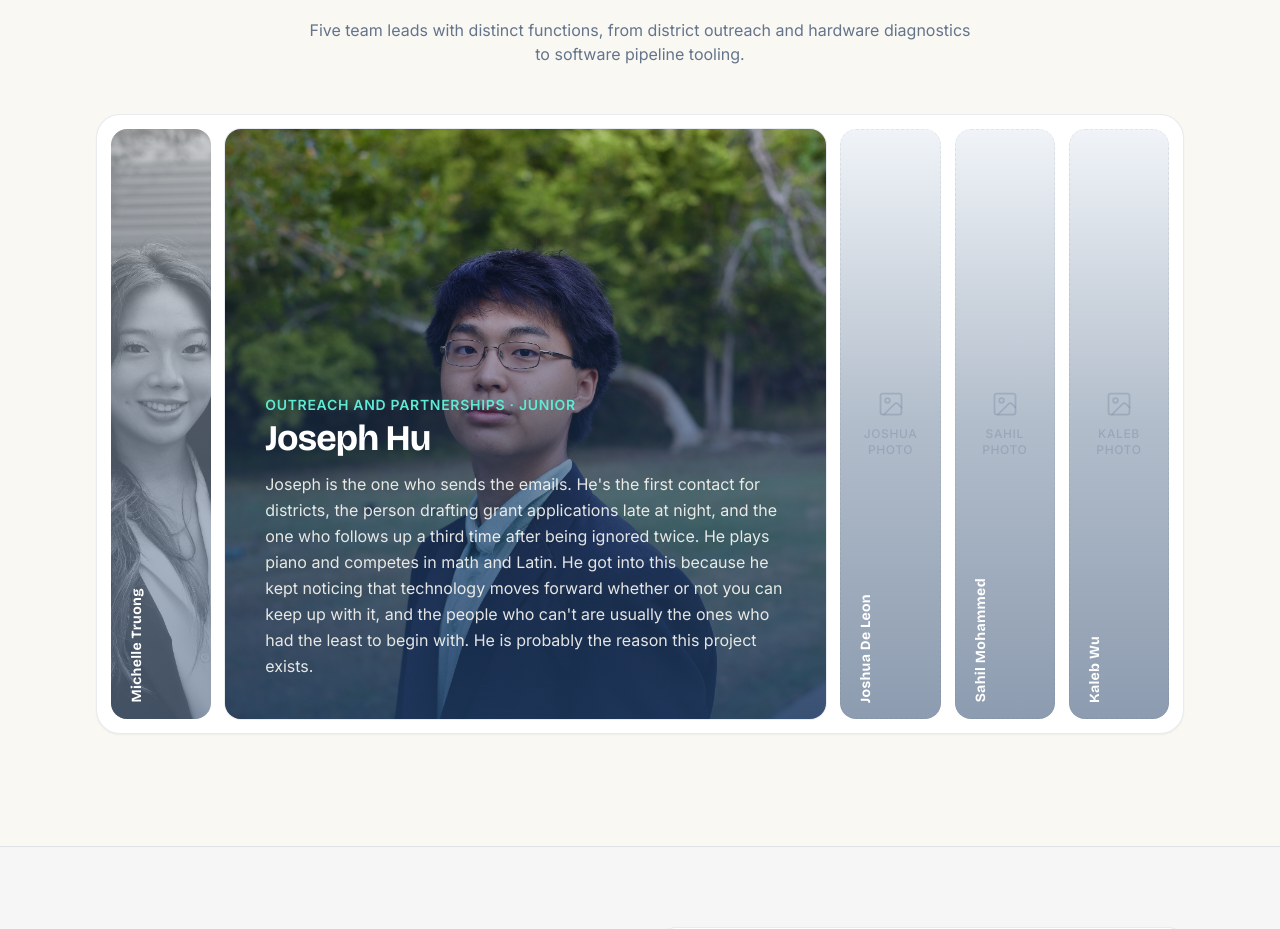
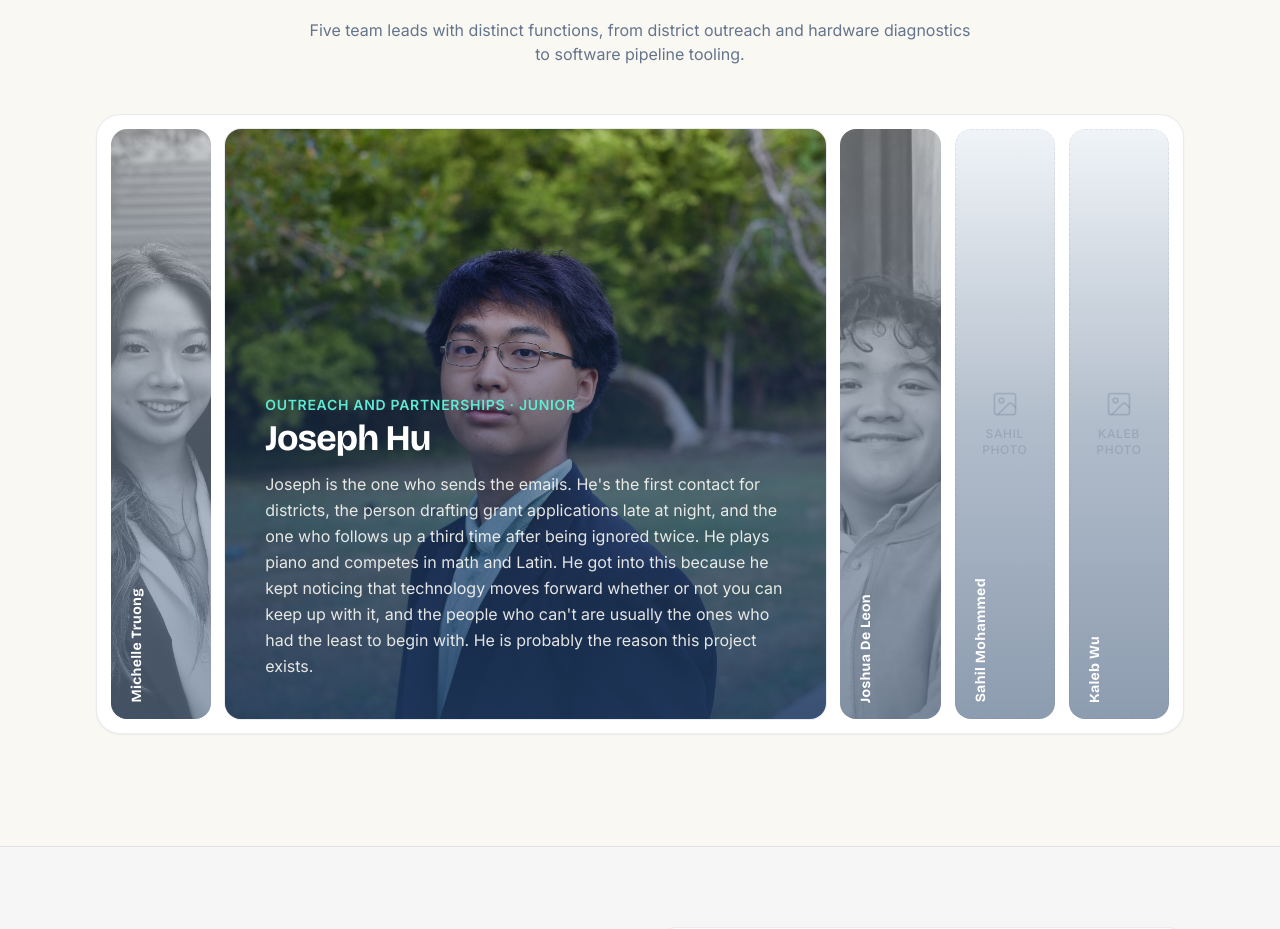
Before and after one commit to bebepig1437/project-digital-divide, a React (Vite) app: page /about in a window 1280 px wide. Shown: the part 1212-2141 px from the top of the page. Built offline with nearby package versions, Linux system fonts and the light colour scheme; the HTML template or start-up script is replaced by a standard one.

Commit message:
feat(team): add portrait photo for joshua de leon

```diff
--- a/src/data/team.js
+++ b/src/data/team.js
@@ -21,7 +21,7 @@ export const team = [
     name: 'Joshua De Leon',
     grade: 'Junior',
     focus: 'Hardware and bench operations',
-    photo: null,
+    photo: '/team/joshua.jpg',
     bio: "Joshua runs the bench. He's the one who opens up a donated laptop, finds a dead drive, a cracked hinge, and coffee from three years ago on the keyboard, and still gets it booting by Friday. He does the diagnostics, the drive swaps, the OS installs, and the quality checks before anything leaves the workspace. He doesn't run meetings or write grants. He fixes the machines. When he isn't doing this, he's lifting, or taking apart something that wasn't broken yet.",
   },
   {
```
Also changed, not shown: public/team/joshua.jpg (added).
